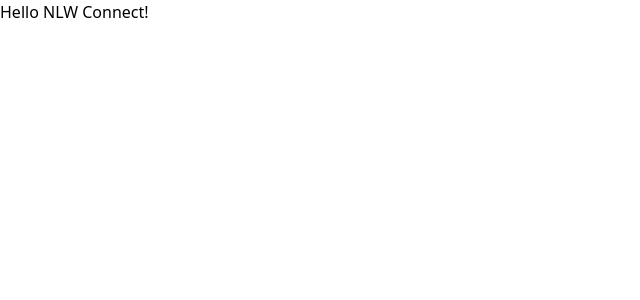
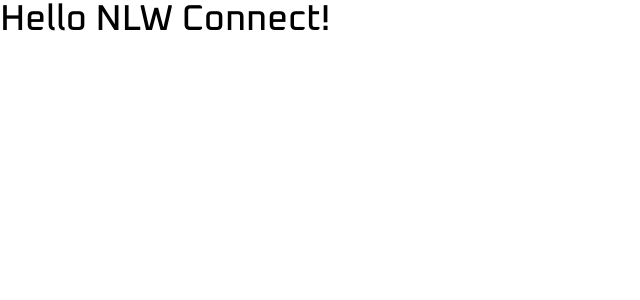
Before and after one commit to MatheusBorgesDev/nlw-connect, a Next.js app: page / in a window 1280 px wide. Shown: the top 300 px of the page, without its empty margins (0-640 px from the left). Built offline with nearby package versions, Linux system fonts and the light colour scheme.

Commit message:
feat: :sparkles: add custom theme colors and fonts to globals.css

```diff
--- a/src/app/globals.css
+++ b/src/app/globals.css
@@ -1,5 +1,22 @@
 @import "tailwindcss";
 
-.red-button {
-  @apply rounded-lg shadow-md bg-red-500 font-bold p-4 m-4 hover:bg-red-600 w-fit;
+@theme {
+  --color-*: initial; /* remove default tailwind colors from intellisense */
+
+  --color-blue: #6f9de2;
+  --color-purple: #9871f3;
+  --color-danger: #f05d6c;
+
+  --color-gray-100: #dae4f2;
+  --color-gray-200: #c8d0da;
+  --color-gray-300: #95a1b1;
+  --color-gray-400: #6f7d90;
+  --color-gray-500: #2a313c;
+  --color-gray-600: #21252c;
+  --color-gray-700: #191d24;
+  --color-gray-800: #13161b;
+  --color-gray-900: #0f1216;
+
+  --font-heading: var(--font-oxanium);
+  --font-sans: var(--font-montserrat);
 }
--- a/src/app/page.tsx
+++ b/src/app/page.tsx
@@ -1,7 +1,7 @@
 export default function Home() {
   return (
     <main>
-      <h1>Hello NLW Connect!</h1>
+      <h1 className="text-4xl font-heading">Hello NLW Connect!</h1>
     </main>
   );
 }
```
